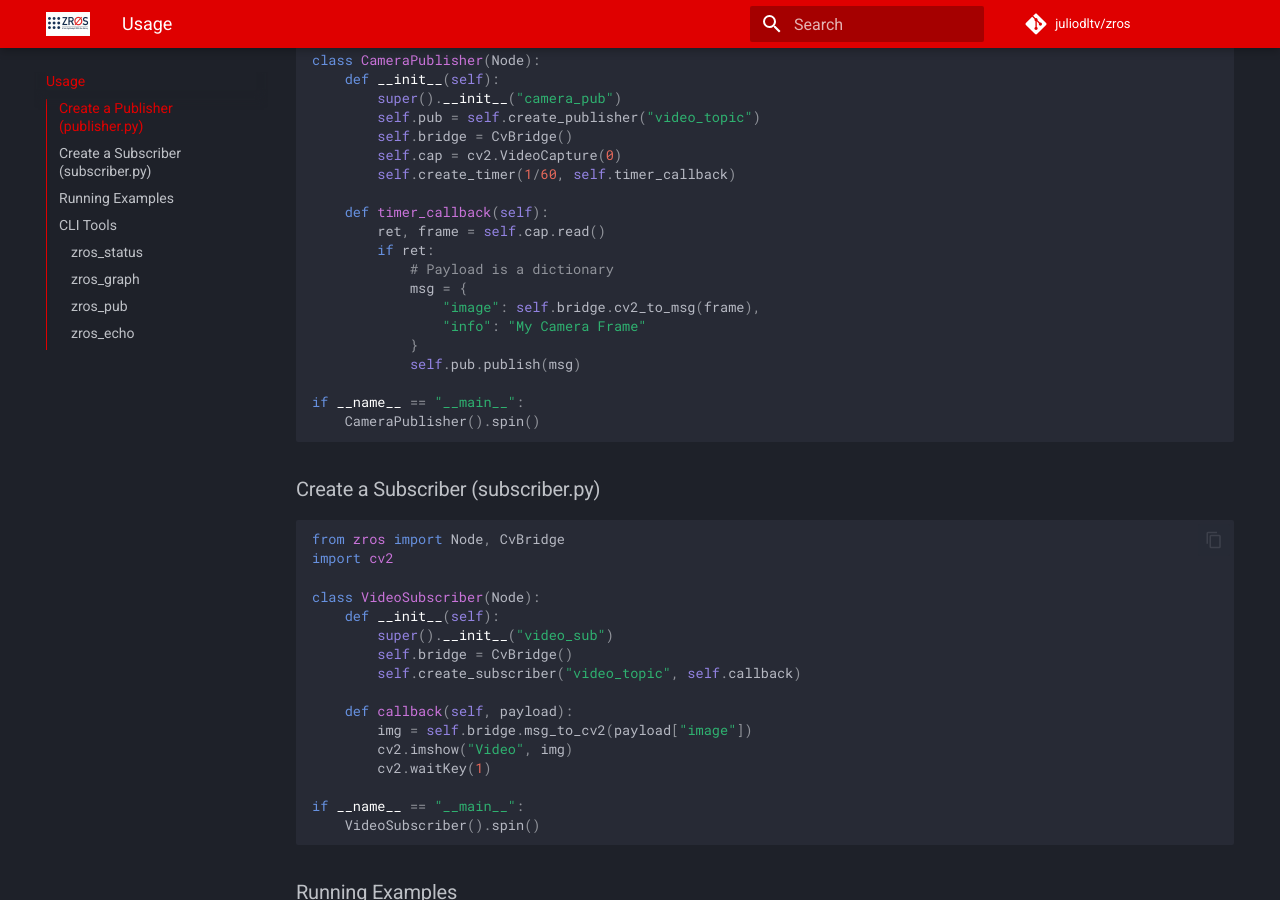
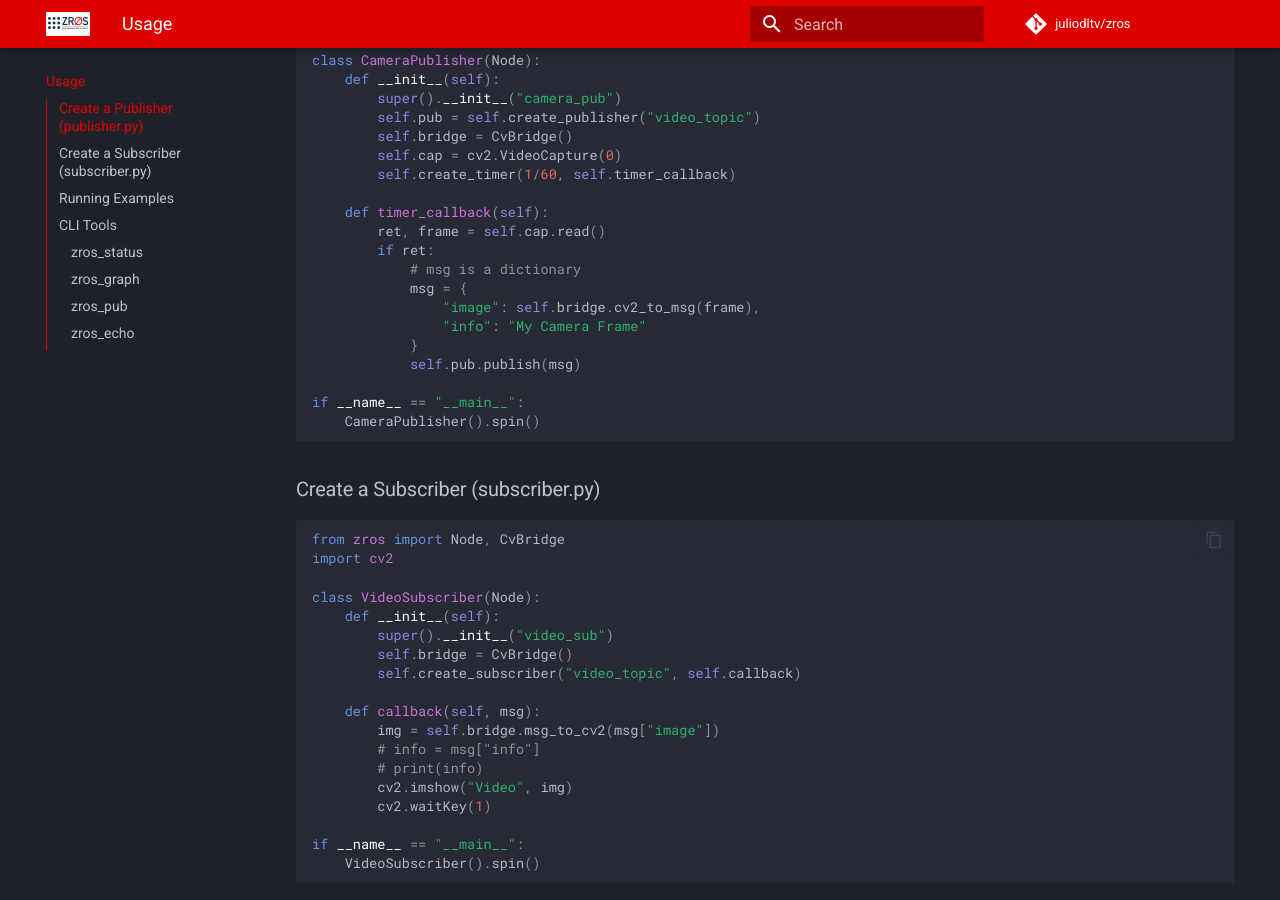
Before and after one commit to juliodltv/zros, an MkDocs documentation site: the page built from docs/usage.md, in a window 1280 px wide and 900 px high, scrolled down 348 px. Built offline with MkDocs 1.6.1 and Material for MkDocs 9.7.7, drawn with Linux system fonts in a browser that asks for light colours; comment, search, counter and statistics services are not loaded.

Commit message:
chore: bump version to 0.1.6 and rename payload to msg in docs

```diff
--- a/docs/usage.md
+++ b/docs/usage.md
@@ -18,7 +18,7 @@
     def timer_callback(self):
         ret, frame = self.cap.read()
         if ret:
-            # Payload is a dictionary
+            # msg is a dictionary
             msg = {
                 "image": self.bridge.cv2_to_msg(frame),
                 "info": "My Camera Frame"
@@ -40,8 +40,10 @@
         self.bridge = CvBridge()
         self.create_subscriber("video_topic", self.callback)
 
-    def callback(self, payload):
-        img = self.bridge.msg_to_cv2(payload["image"])
+    def callback(self, msg):
+        img = self.bridge.msg_to_cv2(msg["image"])
+        # info = msg["info"]
+        # print(info)
         cv2.imshow("Video", img)
         cv2.waitKey(1)
 
--- a/pyproject.toml
+++ b/pyproject.toml
@@ -4,7 +4,7 @@
 
 [project]
 name = "zros"
-version = "0.1.5"
+version = "0.1.6"
 description = "ZROS: ZeroMQ ROS-like framework"
 readme = "README.md"
 requires-python = ">=3.8"
```
Also changed, not shown: README.md (+5 -3 lines).
